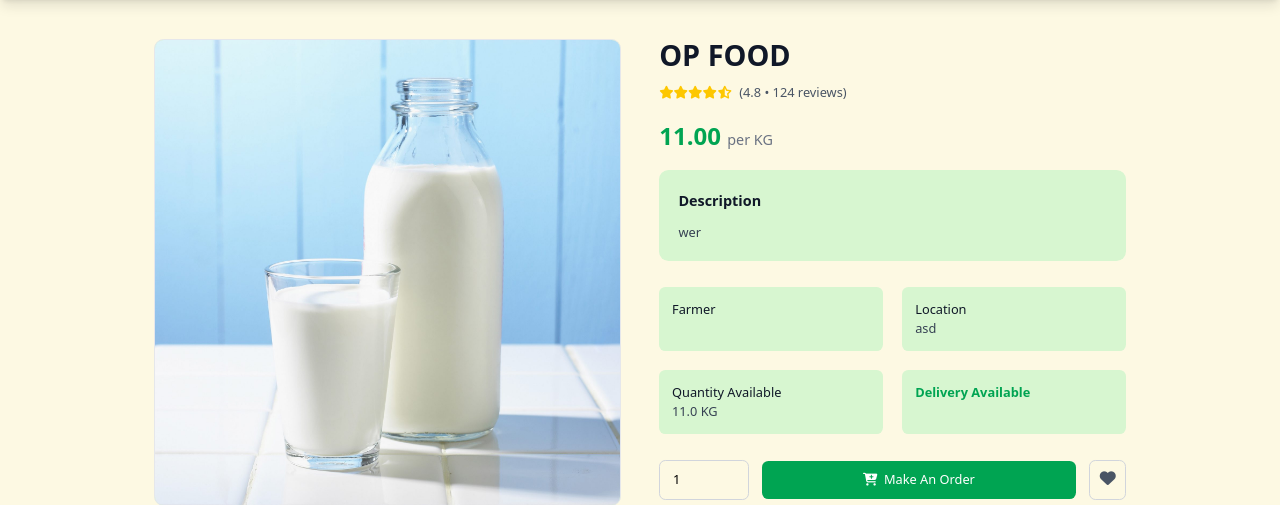
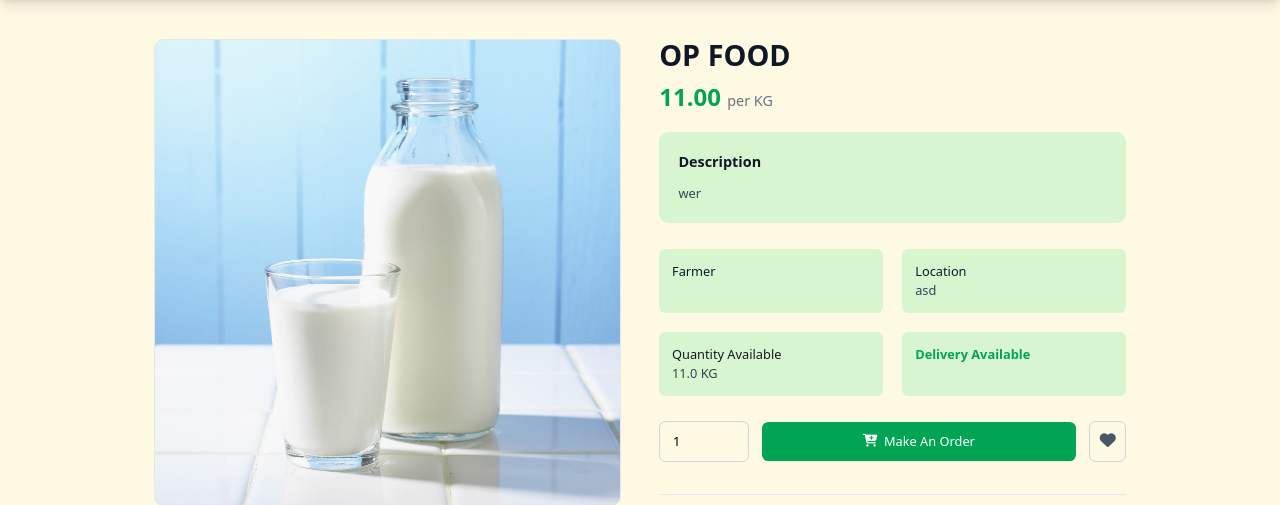
Before and after one commit to logoskal-office/farmer-to-market, a Django app: page /market/products/8/ in a window 1280 px wide. Shown: the part 51-556 px from the top of the page. Run offline with Django 5.2, Linux system fonts and the light colour scheme; data comes from the database, SQL or seed files in the repository; both versions use the stored data as it was after the commit; style sheets or scripts are compiled from the project's sources.

Commit message:
Final night

```diff
--- a/lersha/templates/market/product-detail.html
+++ b/lersha/templates/market/product-detail.html
@@ -23,8 +23,7 @@
                 <!-- Image Gallery -->
                 <div class="space-y-4">
                     <div class="aspect-square overflow-hidden rounded-xl border-2 border-gray-200 bg-bg-secondary">
-                        <img src="{{product.image.url}}" alt="Fresh Organic Tomatoes"
-                            class="w-full h-full object-cover">
+                        <img src="{{product.image.url}}" alt="Fresh Organic Tomatoes" class="w-full h-full object-cover">
                     </div>
                     <!-- <div class="grid grid-cols-4 gap-4">
                         <img src="https://via.placeholder.com/200?text=Tomato+1" alt="Thumbnail 1" class="rounded-lg border-2 border-gray-200 cursor-pointer hover:border-primary-500 transition">
@@ -38,18 +37,8 @@
                 <div class="flex flex-col justify-between">
                     <div>
                         <h1 class="text-4xl font-bold text-gray-900 mb-4">{{product.name}}</h1>
-                        <div class="flex items-center mb-6">
-                            <div class="flex text-yellow-400">
-                                <i class="fas fa-star"></i>
-                                <i class="fas fa-star"></i>
-                                <i class="fas fa-star"></i>
-                                <i class="fas fa-star"></i>
-                                <i class="fas fa-star-half-alt"></i>
-                            </div>
-                            <span class="ml-2 text-gray-600">(4.8 • 124 reviews)</span>
-                        </div>
-                        <p class="text-3xl font-bold text-primary-500 mb-6">{{product.price}} <span
-                                class="text-lg font-normal text-gray-500">per {{product.quantity_unit}}</span></p>
+
+                        <p class="text-3xl font-bold text-primary-500 mb-6">{{product.price}} <span class="text-lg font-normal text-gray-500">per {{product.quantity_unit}}</span></p>
 
                         <div class="mb-8 bg-bg-secondary p-6 rounded-xl">
                             <h3 class="text-lg font-semibold text-gray-900 mb-3">Description</h3>
@@ -61,8 +50,7 @@
                         <div class="grid grid-cols-2 gap-6 mb-8">
                             <div class="bg-bg-secondary p-4 rounded-lg">
                                 <h4 class="font-medium text-gray-900">Farmer</h4>
-                                <a href="{% url 'profile-page' product.farmer.id %}"
-                                    class="text-blue-700">{{product.farmer.get_name}}</a>
+                                <a href="{% url 'profile-page' product.farmer.id %}" class="text-blue-700">{{product.farmer.get_name}}</a>
                             </div>
                             <div class="bg-bg-secondary p-4 rounded-lg">
                                 <h4 class="font-medium text-gray-900">Location</h4>
@@ -90,10 +78,8 @@
                         </div>
 
                         <div class="flex items-center space-x-4">
-                            <input type="number" min="1" max="{{product.stock|floatformat:1}}" step="0.1" value="1"
-                                class="w-28 px-4 py-3 border border-gray-300 rounded-lg focus:outline-none focus:border-primary-500">
-                            <button id="order-button"
-                                class="flex-1 bg-primary-500 text-white py-3 px-8 rounded-lg font-medium hover:bg-primary-600 transition flex items-center justify-center">
+                            <input type="number" min="1" max="{{product.stock|floatformat:1}}" step="0.1" value="1" class="w-28 px-4 py-3 border border-gray-300 rounded-lg focus:outline-none focus:border-primary-500">
+                            <button id="order-button" class="flex-1 bg-primary-500 text-white py-3 px-8 rounded-lg font-medium hover:bg-primary-600 transition flex items-center justify-center">
                                 <i class="fas fa-cart-plus mr-2"></i> Make An Order
                             </button>
                             <script>
@@ -122,12 +108,10 @@
     <!-- Button to open the modal -->
 
     <!-- Modal Background -->
-    <div id="contact-modal"
-        class="fixed inset-0 bg-white/80 bg-opacity-100 flex justify-center hidden items-center transition">
+    <div id="contact-modal" class="fixed inset-0 bg-white/80 bg-opacity-100 flex justify-center hidden items-center transition">
         <div class="bg-white p-4 rounded-lg shadow-xl w-full sm:w-96">
             <div class="w-full flex justify-end">
-                <button id="close-modal"
-                    class="bg-error-primary text-white rounded-sm px-2  text-xl  hover:bg-error-primary-dark">
+                <button id="close-modal" class="bg-error-primary text-white rounded-sm px-2  text-xl  hover:bg-error-primary-dark">
                     X
                 </button>
             </div>
@@ -135,20 +119,17 @@
             <div class="flex flex-col gap-4">
 
                 <!-- Call Option -->
-                <a href="tel:+251{{product.farmer.phone_number}}"
-                    class="bg-blue-600 text-white px-4 py-2 rounded-lg hover:bg-blue-700 transition duration-300 text-lg text-center">
+                <a href="tel:+251{{product.farmer.phone_number}}" class="bg-blue-600 text-white px-4 py-2 rounded-lg hover:bg-blue-700 transition duration-300 text-lg text-center">
                     Call
                 </a>
 
                 <!-- Text Option -->
-                <a href="sms:+251{{product.farmer.phone_number}}&body=Hello, I'd like to order {{product.title}}"
-                    class="bg-yellow-500 text-white px-4 py-2 rounded-lg hover:bg-yellow-600 transition duration-300 text-lg text-center">
+                <a href="sms:+251{{product.farmer.phone_number}}&body=Hello, I'd like to order {{product.title}}" class="bg-yellow-500 text-white px-4 py-2 rounded-lg hover:bg-yellow-600 transition duration-300 text-lg text-center">
                     Text
                 </a>
 
                 <!-- WhatsApp Option -->
-                <a href="https://wa.me/251{{product.farmer.phone_number}}"
-                    class="bg-green-500 text-white px-4 py-2 rounded-lg hover:bg-green-600 transition duration-300 text-lg text-center">
+                <a href="https://wa.me/251{{product.farmer.phone_number}}" class="bg-green-500 text-white px-4 py-2 rounded-lg hover:bg-green-600 transition duration-300 text-lg text-center">
                     WhatsApp
                 </a>
             </div>
--- a/lersha/templates/market/product-list.html
+++ b/lersha/templates/market/product-list.html
@@ -21,7 +21,7 @@
         <div class="mb-8 flex flex-col md:flex-row gap-4 items-center justify-between">
             <div class="w-full md:w-96 flex items-center gap-2">
                 <input id="search" type="text" placeholder="Search products..." class="w-full px-4 py-2 border border-gray-300 rounded-lg focus:outline-none focus:ring-2 focus:ring-green-500">
-                {% if request.user.is_authenticated and not request.user.is_staff %}
+                {% if request.user.is_authenticated and request.user.profile %}
                 <a href="{% url 'farmer-product-create' %}" class="bg-green-600 text-gray-50 p-4 w-16 h-10 flex items-center justify-center rounded-lg cursor-pointer">
                     Add
                 </a>
--- a/lersha/templates/users/subscribe.html
+++ b/lersha/templates/users/subscribe.html
@@ -12,7 +12,7 @@
     <div class="w-full max-w-md bg-bg-secondary p-8 rounded-lg shadow-lg text-center">
         <div class="mb-6">
             <h1 class="text-3xl font-bold text-primary-700 mb-2">💵 Subscribe</h1>
-            <p class="text-primary-600">For A Small Fee Of 500 Birr/month You Can Access Our Platform.</p>
+            <p class="text-primary-600">For A Small Fee Of 500 Birr/month You Can All The Features Of Our Platform.</p>
         </div>
         <form method="POST" action="https://api.chapa.co/v1/hosted/pay" class="space-y-4">
             <input type="hidden" name="public_key" value="CHAPUBK_TEST-b3AiMvZmdRFcLaesQEnDEPXUMGAFGFne" />
@@ -36,7 +36,7 @@
             </button>
         </form>
         <p class="text-xs text-primary-600 mt-4">
-            We respect your privacy. Unsubscribe at any time.
+            We respect your privacy. Your data will not be shared with anyone.
         </p>
         <!-- <p class="text-center mt-6 text-sm text-primary-600">
             Already subscribed? <a href="#" class="text-primary-500 hover:text-primary-600 font-semibold">Manage your subscription</a>
--- a/lersha/users/decorators.py
+++ b/lersha/users/decorators.py
@@ -17,7 +17,7 @@ def is_subscribed(view_func):
     def wrapper(request, *args, **kwargs):
         if request.user.is_authenticated:
             if request.user.has_profile():
-                if request.user.profile.subscription.first().is_active():
+                if request.user.profile.is_active():
                     return view_func(request, *args, **kwargs)
         return redirect('subscribe-page')
     return wrapper
```
Also changed, not shown: lersha/db.sqlite3.
